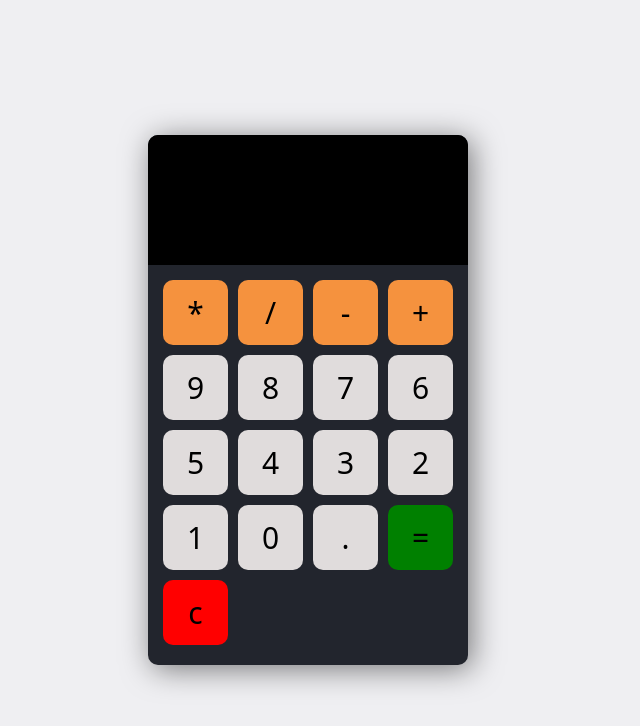
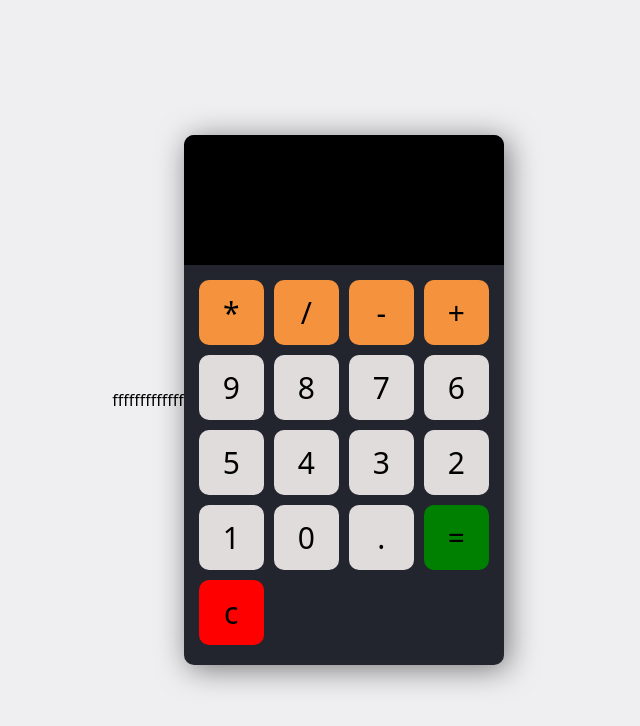
Before and after one commit to mahamedbedier/calculator_js, a plain HTML site: page index.html in a window 1280 px wide. Shown: the whole page, without its empty margins (332-972 px from the left). Drawn offline with Linux system fonts and the light colour scheme.

Commit message:
Update index.html

```diff
--- a/index.html
+++ b/index.html
@@ -11,7 +11,7 @@
 </head>
 <body>
 
-
+fffffffffffff
     <div class="calculater">
         <input type="text" class="output">
 
```
